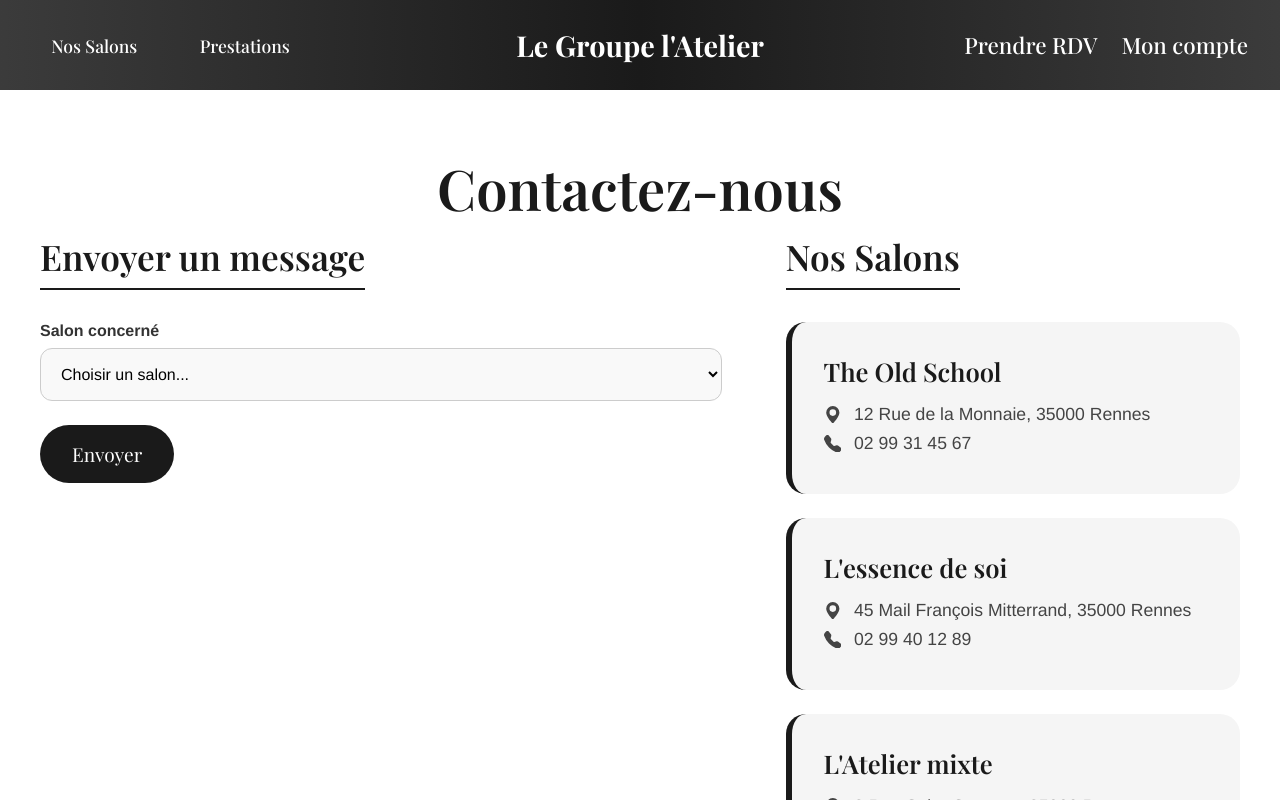
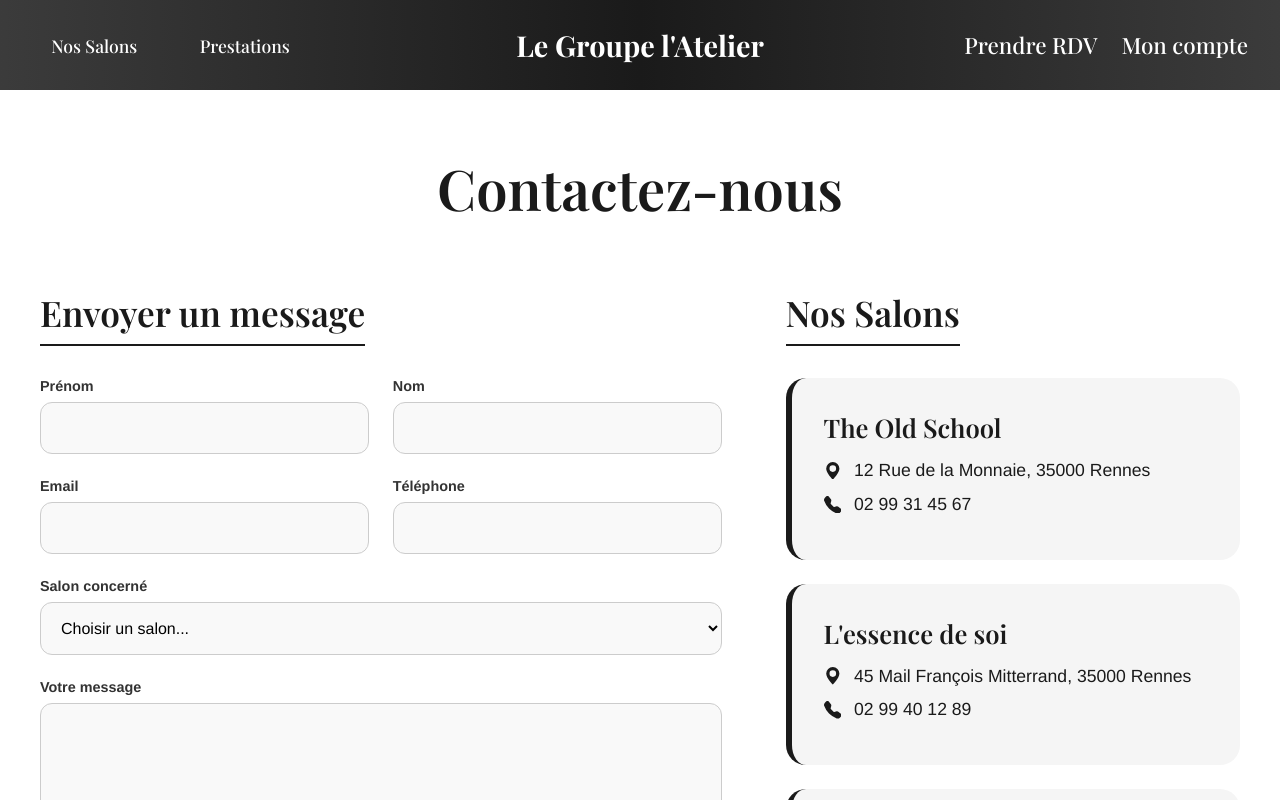
Before and after one commit to JTKaeanon/Devoir-CEF-Bilan-3, a React (Vite) app: page /contact in a window 1280 px wide. Shown: the top 800 px of the page. Built offline with nearby package versions, Linux system fonts and the light colour scheme; a web font is replaced by a local one.

Commit message:
formulaire corrigé

```diff
--- a/src/pages/Contact.css
+++ b/src/pages/Contact.css
@@ -10,17 +10,9 @@
     font-family: 'Playfair Display', serif;
     font-size: 3.5rem;
     text-align: center;
-    margin-bottom: 0.5rem;
+    margin-bottom: 4rem;
 }
 
-.contact-subtitle {
-    text-align: center;
-    font-size: 1.2rem;
-    margin-bottom: 4rem;
-    color: #666;
-}
-
-/* Grille qui sépare Formulaire et Infos */
 .contact-wrapper {
     display: grid;
     grid-template-columns: 1fr;
@@ -46,6 +38,12 @@
     gap: 1.5rem;
 }
 
+.form-row {
+    display: grid;
+    grid-template-columns: 1fr 1fr;
+    gap: 1.5rem;
+}
+
 .form-group {
     display: flex;
     flex-direction: column;
@@ -54,61 +52,47 @@
 
 .form-group label {
     font-weight: 600;
-    font-size: 1rem;
 }
 
-/* Style des champs de saisie */
-.form-group input,
-.form-group select,
-.form-group textarea {
+.form-group input, .form-group select, .form-group textarea {
     padding: 1rem;
     border: 1px solid #ccc;
-    border-radius: 12px; /* On garde tes arrondis doux */
+    border-radius: 12px;
     font-family: inherit;
     font-size: 1rem;
     background-color: #f9f9f9;
-    transition: all 0.3s ease;
 }
 
-.form-group input:focus,
-.form-group select:focus,
-.form-group textarea:focus {
-    outline: none;
-    border-color: #1a1a1a;
-    background-color: #ffffff;
-}
-
-/* Bouton d'envoi */
 .submit-btn {
     padding: 1rem 2rem;
     background-color: #1a1a1a;
     color: #ffffff;
     border: none;
-    border-radius: 30px; /* Bouton très arrondi style "pilule" */
+    border-radius: 30px;
     font-family: 'Playfair Display', serif;
     font-size: 1.2rem;
     cursor: pointer;
+    align-self: flex-start;
     transition: all 0.3s ease;
-    align-self: flex-start;
 }
 
 .submit-btn:hover {
-    background-color: #333;
-    transform: translateY(-2px); /* Petit effet de soulèvement au survol */
+    background-color: #4CAF50;
+    transform: translateY(-2px);
 }
 
-/* --- COORDONNÉES SALONS --- */
+/* --- BLOCS CONTACT (SALONS) --- */
 .salon-info-card {
     background-color: #f5f5f5;
     padding: 2rem;
-    border-radius: 20px; /* Arrondis cohérents avec ton accueil */
+    border-radius: 20px;
     margin-bottom: 1.5rem;
     border-left: 6px solid #1a1a1a;
     transition: transform 0.3s ease;
 }
 
 .salon-info-card:hover {
-    transform: translateX(10px); /* Effet sympa au survol */
+    transform: translateX(2px);
 }
 
 .salon-info-card h3 {
@@ -118,44 +102,52 @@
     color: #1a1a1a;
 }
 
-.salon-info-card p {
-    margin-bottom: 0.5rem;
-    font-size: 1.1rem;
-    color: #444;
-}
-
-/* --- STYLE DES LIGNES D'INFOS ET LIENS --- */
 .info-line {
     display: flex;
-    align-items: center; /* Aligne l'icône et le texte verticalement */
-    gap: 0.8rem;         /* Espace entre l'icône et le texte */
+    align-items: center;
+    gap: 0.8rem;
     margin-bottom: 0.8rem;
     font-size: 1.1rem;
 }
 
 .contact-icon {
     color: #1a1a1a;
-    font-size: 1.2rem;
-    flex-shrink: 0;      /* Empêche l'icône de se rétrécir si le texte est long */
 }
 
+/* Suppression de la couleur spécifique pour les numéros et adresses maps */
 .salon-info-card a {
-    color: #444;
+    color: inherit;
     text-decoration: none;
     transition: color 0.3s ease;
 }
 
 .salon-info-card a:hover {
-    color: #1a1a1a;
-    text-decoration: underline; /* Souligne légèrement au survol pour indiquer que c'est cliquable */
+    text-decoration: underline;
 }
 
-/* =========================================
-   RESPONSIVE DESKTOP > 1024px
-   ========================================= */
+/* --- MESSAGE DE SUCCÈS --- */
+.success-message {
+    text-align: center;
+    padding: 3rem;
+    background-color: #f1f8f1;
+    border-radius: 20px;
+}
+
+.success-icon {
+    font-size: 3rem;
+    color: #4CAF50;
+    margin-bottom: 1rem;
+}
+
+/* --- RESPONSIVE --- */
 @media screen and (min-width: 1024px) {
     .contact-wrapper {
-        /* On passe en 2 colonnes : 60% largeur pour le formulaire, 40% pour les adresses */
         grid-template-columns: 3fr 2fr;
     }
 }
+
+@media screen and (max-width: 768px) {
+    .form-row {
+        grid-template-columns: 1fr;
+    }
+}
--- a/src/pages/Contact.jsx
+++ b/src/pages/Contact.jsx
@@ -1,40 +1,114 @@
-// src/pages/Contact.jsx
+import { useState } from 'react';
 import { salonsData } from '../api/salons';
-import { BsGeoAltFill, BsTelephoneFill } from 'react-icons/bs';
+import { BsGeoAltFill, BsTelephoneFill, BsCheckCircleFill } from 'react-icons/bs';
 import './Contact.css';
 
 export default function Contact() {
+  const [formData, setFormData] = useState({
+    prenom: '',
+    nom: '',
+    email: '',
+    telephone: '',
+    salon: '',
+    message: ''
+  });
+
+  const [isSent, setIsSent] = useState(false);
+
+  const handleChange = (e) => {
+    setFormData({ ...formData, [e.target.name]: e.target.value });
+  };
+
+  const handleSubmit = (e) => {
+    e.preventDefault();
+    console.log("Message envoyé :", formData);
+    setIsSent(true);
+
+    // Réinitialisation après 4 secondes
+    setTimeout(() => {
+      setIsSent(false);
+      setFormData({ prenom: '', nom: '', email: '', telephone: '', salon: '', message: '' });
+    }, 4000);
+  };
+
   return (
     <div className="contact-container">
       <h1 className="contact-title">Contactez-nous</h1>
       <div className="contact-wrapper">
 
+        {/* SECTION GAUCHE : FORMULAIRE */}
         <section className="contact-form-section">
           <h2>Envoyer un message</h2>
-          <form className="contact-form">
-            {/* ... autres champs ... */}
+          {isSent ? (
+            <div className="success-message">
+              <BsCheckCircleFill className="success-icon" />
+              <h3>Message bien reçu !</h3>
+              <p>Merci {formData.prenom}, nous vous répondrons très bientôt.</p>
+            </div>
+          ) : (
+            <form onSubmit={handleSubmit} className="contact-form">
+              <div className="form-row">
                 <div className="form-group">
-              <label htmlFor="subject">Salon concerné</label>
-              <select id="subject">
+                  <label>Prénom</label>
+                  <input type="text" name="prenom" required value={formData.prenom} onChange={handleChange} />
+                </div>
+                <div className="form-group">
+                  <label>Nom</label>
+                  <input type="text" name="nom" required value={formData.nom} onChange={handleChange} />
+                </div>
+              </div>
+
+              <div className="form-row">
+                <div className="form-group">
+                  <label>Email</label>
+                  <input type="email" name="email" required value={formData.email} onChange={handleChange} />
+                </div>
+                <div className="form-group">
+                  <label>Téléphone</label>
+                  <input type="tel" name="telephone" value={formData.telephone} onChange={handleChange} />
+                </div>
+              </div>
+
+              <div className="form-group">
+                <label htmlFor="salon">Salon concerné</label>
+                <select name="salon" id="salon" required value={formData.salon} onChange={handleChange}>
                   <option value="">Choisir un salon...</option>
-                {/* Menu déroulant dynamique */}
                   {salonsData.map(salon => (
                     <option key={salon.id} value={salon.id}>{salon.name}</option>
                   ))}
                 </select>
               </div>
+
+              <div className="form-group">
+                <label>Votre message</label>
+                <textarea name="message" rows="5" required value={formData.message} onChange={handleChange}></textarea>
+              </div>
+
               <button type="submit" className="submit-btn">Envoyer</button>
             </form>
+          )}
         </section>
 
+        {/* SECTION DROITE : INFOS SALONS */}
         <section className="contact-info-section">
           <h2>Nos Salons</h2>
-          {/* Liste des salons dynamique */}
           {salonsData.map(salon => (
             <div key={salon.id} className="salon-info-card">
               <h3>{salon.name}</h3>
-              <p className="info-line"><BsGeoAltFill /> {salon.address}</p>
-              <p className="info-line"><BsTelephoneFill /> <a href={`tel:${salon.phone}`}>{salon.phone}</a></p>
+              <p className="info-line">
+                <BsGeoAltFill className="contact-icon" />
+                <a
+                  href={`https://www.google.com/maps/search/?api=1&query=${encodeURIComponent(salon.address)}`}
+                  target="_blank"
+                  rel="noopener noreferrer"
+                >
+                  {salon.address}
+                </a>
+              </p>
+              <p className="info-line">
+                <BsTelephoneFill className="contact-icon" />
+                <a href={`tel:${salon.phone}`}>{salon.phone}</a>
+              </p>
             </div>
           ))}
         </section>
```
Lines whose indentation alone changed are shown as unchanged.
